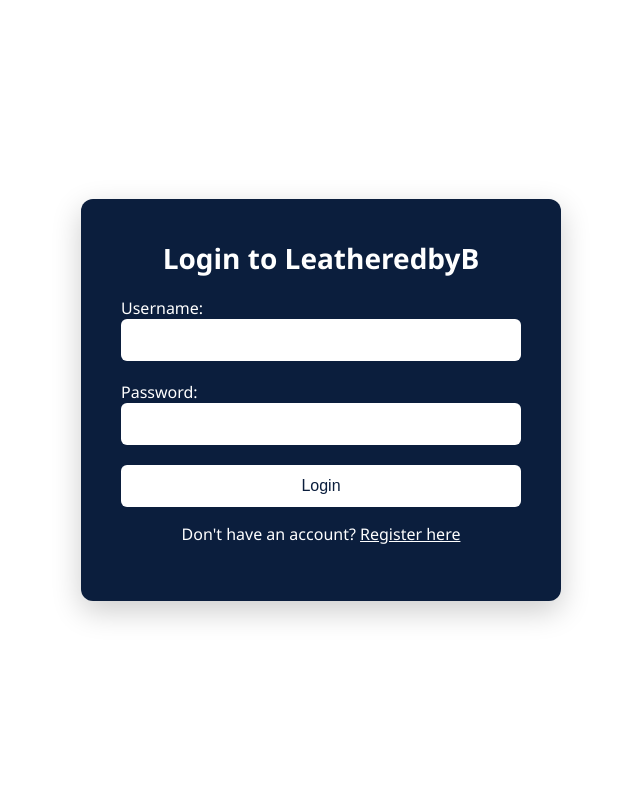
After one commit to EdwardIyanda1/leatherdbyb, a Django app: page /accounts/login/ in a window 1280 px wide. The commit adds this page. Shown: the whole page, without its empty margins (319-959 px from the left). Run offline with Django 5.2, Linux system fonts and the light colour scheme.

Commit message:
Implement user registration and login functionality with associated templates and signals

```diff
--- a/core/apps.py
+++ b/core/apps.py
@@ -1,6 +1,8 @@
 from django.apps import AppConfig
-
 
 class CoreConfig(AppConfig):
     default_auto_field = 'django.db.models.BigAutoField'
     name = 'core'
+
+    def ready(self):
+        import core.signals
--- a/core/migrations/__init__.py
+++ b/core/migrations/__init__.py
@@ -0,0 +1 @@
+default_app_config = 'core.apps.CoreConfig'
--- a/core/templates/account/addresses.html
+++ b/core/templates/account/addresses.html
@@ -19,12 +19,12 @@
 
             <ul class="profile-nav">
                 <li class="profile-nav-item">
-                    <a class="profile-nav-link active" href="{% url 'account_dashboard' %}">
+                    <a class="profile-nav-link " href="{% url 'account_dashboard' %}">
                         <i class="fas fa-user-circle"></i> Account
                     </a>
                 </li>
                 <li class="profile-nav-item">
-                    <a class="profile-nav-link" href="{% url 'address_list' %}">
+                    <a class="profile-nav-link active" href="{% url 'address_list' %}">
                         <i class="fas fa-map-marker-alt"></i> Addresses
                     </a>
                 </li>
--- a/core/templates/account/wishlist.html
+++ b/core/templates/account/wishlist.html
@@ -19,7 +19,7 @@
 
             <ul class="profile-nav">
                 <li class="profile-nav-item">
-                    <a class="profile-nav-link active" href="{% url 'account_dashboard' %}">
+                    <a class="profile-nav-link" href="{% url 'account_dashboard' %}">
                         <i class="fas fa-user-circle"></i> Account
                     </a>
                 </li>
@@ -29,7 +29,7 @@
                     </a>
                 </li>
                 <li class="profile-nav-item">
-                    <a class="profile-nav-link" href="{% url 'wishlist' %}">
+                    <a class="profile-nav-link active" href="{% url 'wishlist' %}">
                         <i class="fas fa-heart"></i> Wishlist
                     </a>
                 </li>
--- a/core/templates/base.html
+++ b/core/templates/base.html
@@ -6,6 +6,7 @@
     <meta name="viewport" content="width=device-width, initial-scale=1.0">
     <title>LeatherdbyB - Premium Leather Products</title>
     <link rel="stylesheet" href="https://cdnjs.cloudflare.com/ajax/libs/font-awesome/6.0.0/css/all.min.css">
+    <script src="https://js.paystack.co/v1/inline.js"></script>
     <link rel="stylesheet" href="{% static 'css/style.css' %}">
     {% block extra_css %}{% endblock %}
 </head>
--- a/core/templates/checkout.html
+++ b/core/templates/checkout.html
@@ -44,7 +44,7 @@
 
                 <div class="form-group">
                     <label>Shipping Address</label>
-                    <select name="address" class="form-control" required>
+                    <select name="address" class="form-control" required >
                         <option value="">Select an address</option>
                         {% for address in addresses %}
                         <option value="{{ address.id }}" {% if address.is_default %}selected{% endif %}>
--- /dev/null
+++ b/core/templates/registration/login.html
@@ -0,0 +1,109 @@
+<!DOCTYPE html>
+<html lang="en">
+<head>
+    <meta charset="UTF-8">
+    <title>Login | LeatheredbyB</title>
+    <style>
+        body {
+            margin: 0;
+            font-family: 'Segoe UI', sans-serif;
+            background: #ffffff;
+            display: flex;
+            justify-content: center;
+            align-items: center;
+            height: 100vh;
+        }
+
+        .login-container {
+            background: #0B1E3D; /* Deep Blue */
+            color: white;
+            padding: 40px;
+            border-radius: 12px;
+            box-shadow: 0 10px 30px rgba(0, 0, 0, 0.2);
+            width: 100%;
+            max-width: 400px;
+        }
+
+        .login-container h2 {
+            margin-top: 0;
+            margin-bottom: 20px;
+            font-size: 28px;
+            text-align: center;
+        }
+
+        .login-container form {
+            display: flex;
+            flex-direction: column;
+        }
+
+        .login-container input[type="text"],
+        .login-container input[type="password"] {
+            padding: 12px;
+            margin-bottom: 20px;
+            border: none;
+            border-radius: 6px;
+            outline: none;
+            font-size: 16px;
+        }
+
+        .login-container button {
+            background-color: #ffffff;
+            color: #0B1E3D;
+            border: none;
+            padding: 12px;
+            font-size: 16px;
+            border-radius: 6px;
+            cursor: pointer;
+            transition: background 0.3s ease;
+        }
+
+        .login-container button:hover {
+            background-color: #f0f0f0;
+        }
+
+        .login-container p {
+            margin-top: 16px;
+            text-align: center;
+        }
+
+        .login-container a {
+            color: #ffffff;
+            text-decoration: underline;
+        }
+
+        .error {
+            background-color: #ffcccc;
+            color: #660000;
+            padding: 10px;
+            margin-bottom: 16px;
+            border-radius: 6px;
+            font-size: 14px;
+        }
+    </style>
+</head>
+<body>
+    <div class="login-container">
+        <h2>Login to LeatheredbyB</h2>
+
+        {% if form.errors %}
+            <div class="error">
+                Invalid username or password. Please try again.
+            </div>
+        {% endif %}
+
+        <form method="post">
+            {% csrf_token %}
+            {{ form.username.label_tag }}
+            {{ form.username }}
+            {{ form.password.label_tag }}
+            {{ form.password }}
+
+            <button type="submit">Login</button>
+        </form>
+
+        <p>Don't have an account?
+            <a href="{% url 'signup' %}">Register here</a>
+        </p>
+    </div>
+</body>
+</html>
--- a/core/urls.py
+++ b/core/urls.py
@@ -24,6 +24,7 @@ urlpatterns = [
     path('cart/update/<int:product_id>/', views.cart_update, name='cart_update'),
     path('checkout/', views.checkout, name='checkout'),
     path('account/', views.account_dashboard, name='account_dashboard'),
+    path('accounts/signup/', views.signup_view, name='signup'),
     path('account/addresses/', views.address_list, name='address_list'),
     path('account/addresses/add/', views.address_add, name='address_add'),
     path('account/addresses/<int:pk>/edit/', views.address_edit, name='address_edit'),
--- a/leatherdbyb/settings.py
+++ b/leatherdbyb/settings.py
@@ -13,6 +13,7 @@ INSTALLED_APPS = [
     'django.contrib.sessions',
     'django.contrib.messages',
     'django.contrib.staticfiles',
+
     'core',  # <-- Your app
 ]
 
```
Also changed, not shown: core/signals.py (added, +9 -0 lines), core/static/css/style.css (+8 -6 lines), core/templates/includes/header.html (+12 -12 lines), core/templates/registration/signup.html (added, +111 -0 lines), core/views.py (+13 -1 lines), db.sqlite3.
